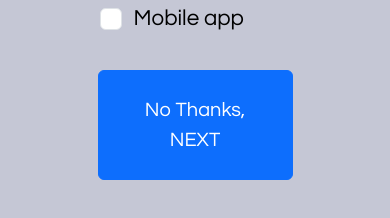
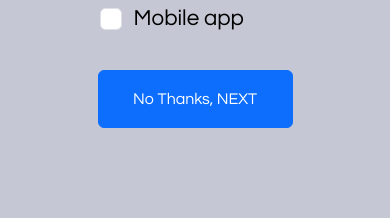
Before and after one commit to manutdmohit/eco-finance, a Next.js app: page /buy-home/lender-preferences in a window 390 px wide. Shown: the part 594-812 px from the top of the page. Built offline with nearby package versions, Linux system fonts and the light colour scheme.

Commit message:
Fix:: button width on mobile devices

```diff
--- a/app/buy-home/lender-preferences/LenderPreferences.css
+++ b/app/buy-home/lender-preferences/LenderPreferences.css
@@ -24,7 +24,7 @@
   }
 
   .btn-submit {
-    font-size: 1rem;
-    padding: 1rem;
+    font-size: 1rem !important;
+    padding: 1rem !important;
   }
 }
--- a/app/refinance/lender-preferences/LenderPreferences.css
+++ b/app/refinance/lender-preferences/LenderPreferences.css
@@ -24,7 +24,7 @@
   }
 
   .btn-submit {
-    font-size: 1rem;
-    padding: 1rem;
+    font-size: 1rem !important;
+    padding: 1rem !important;
   }
 }
```
